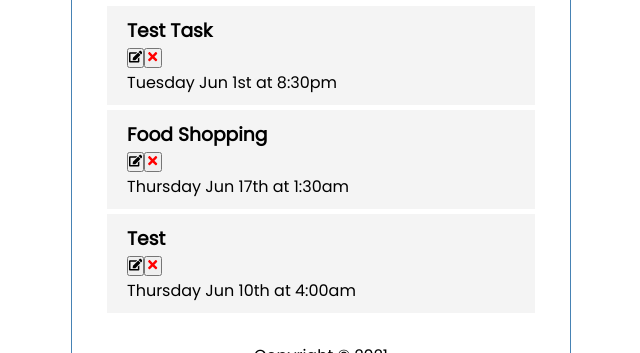
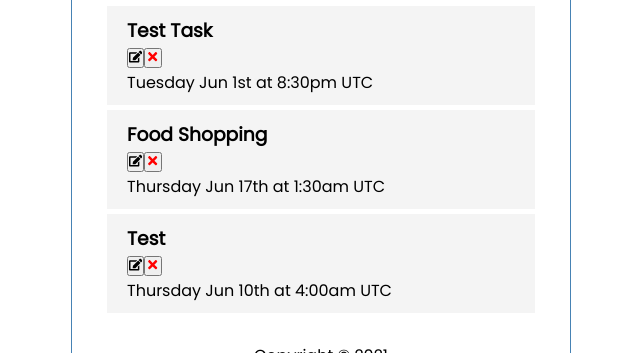
Before and after one commit to mdkincaid/TaskTracker, a React (Create React App) app: page / in a window 1280 px wide. Shown: the part 123-476 px from the top of the page, without its empty margins (319-959 px from the left). Built offline with nearby package versions, Linux system fonts and the light colour scheme; data requests are answered from the project's data file.

Commit message:
chore: reverted test script changes and explicitly told moment to format for utc

```diff
--- a/package.json
+++ b/package.json
@@ -23,7 +23,7 @@
     "dev": "concurrently \"npm:start\" \"npm:server\"",
     "start": "react-scripts start",
     "build": "react-scripts build",
-    "test": "set TZ=America/Detroit && react-scripts test",
+    "test": "react-scripts test",
     "test-coverage": "react-scripts test --watchAll=false --coverage",
     "server": "json-server --watch db.json --port 5000"
   },
--- a/src/components/Task.js
+++ b/src/components/Task.js
@@ -35,7 +35,7 @@ const Task = ({ task, onDelete, onToggle, onEdit, editing, onEditSelect }) => {
 					>
 						<FaTimes />
 					</button>
-					<p>{moment(task.date).format('dddd MMM Do [at] h:mma')}</p>
+					<p>{moment.utc(task.date).format('dddd MMM Do [at] h:mma') + ' UTC'}</p>
 				</div>
 			)}
 		</div>
```
Also changed, not shown: 2 other files (tests, documents, lock files or other folders).
